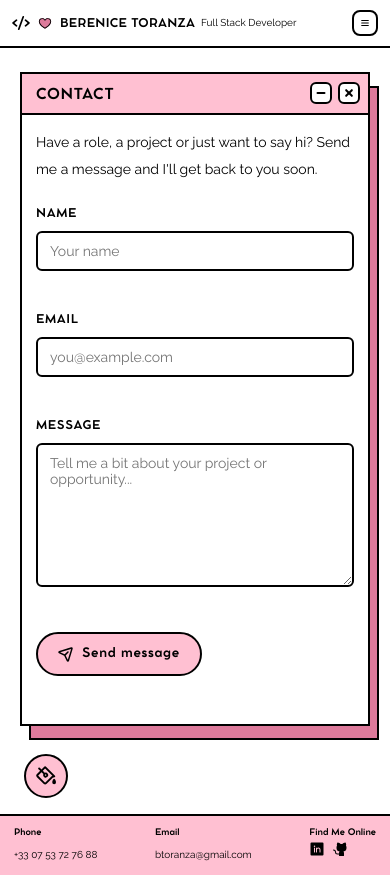
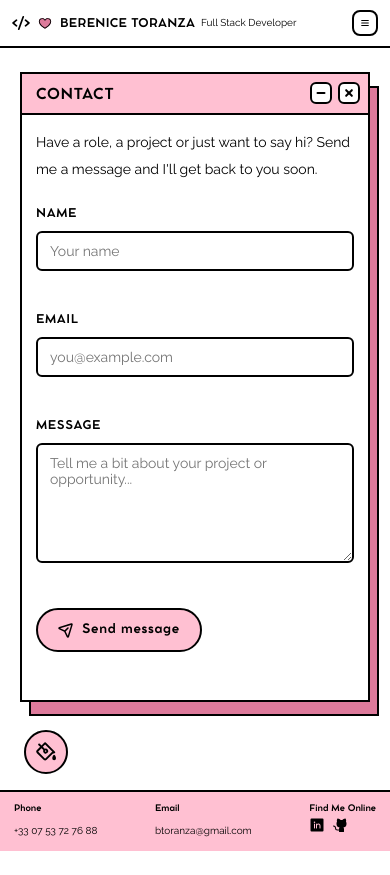
Before and after one commit to btoranza/cv_virtual, a React (Vite) app in the folder client/: page /contact in a window 390 px wide. After the commit the page ends 851 px from the top, so only its background shows below. Built offline with nearby package versions, Linux system fonts and the light colour scheme.

Commit message:
Make the message field of the contact form a bit shorter on phones
It was 144px tall; on screens up to 640px it is now 120px. Desktop is unchanged.

```diff
--- a/client/src/pages/Contact.module.scss
+++ b/client/src/pages/Contact.module.scss
@@ -129,6 +129,11 @@
     padding: 24px 20px 88px;
   }
 
+  // Campo del mensaje un poco más bajo en móvil (120px en escritorio).
+  .textarea {
+    min-height: 96px;
+  }
+
   .row {
     flex-direction: column;
     gap: 0;
```
